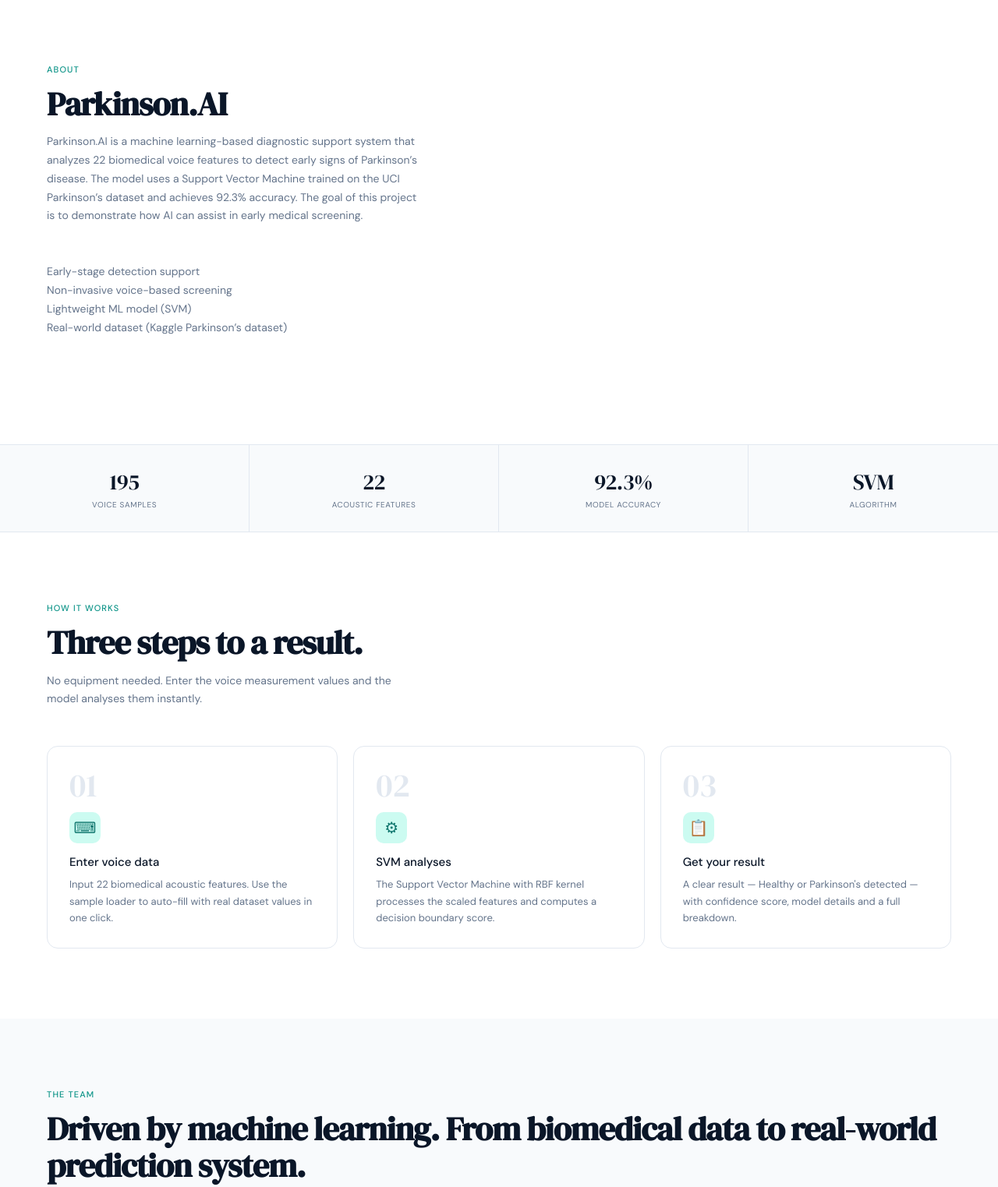
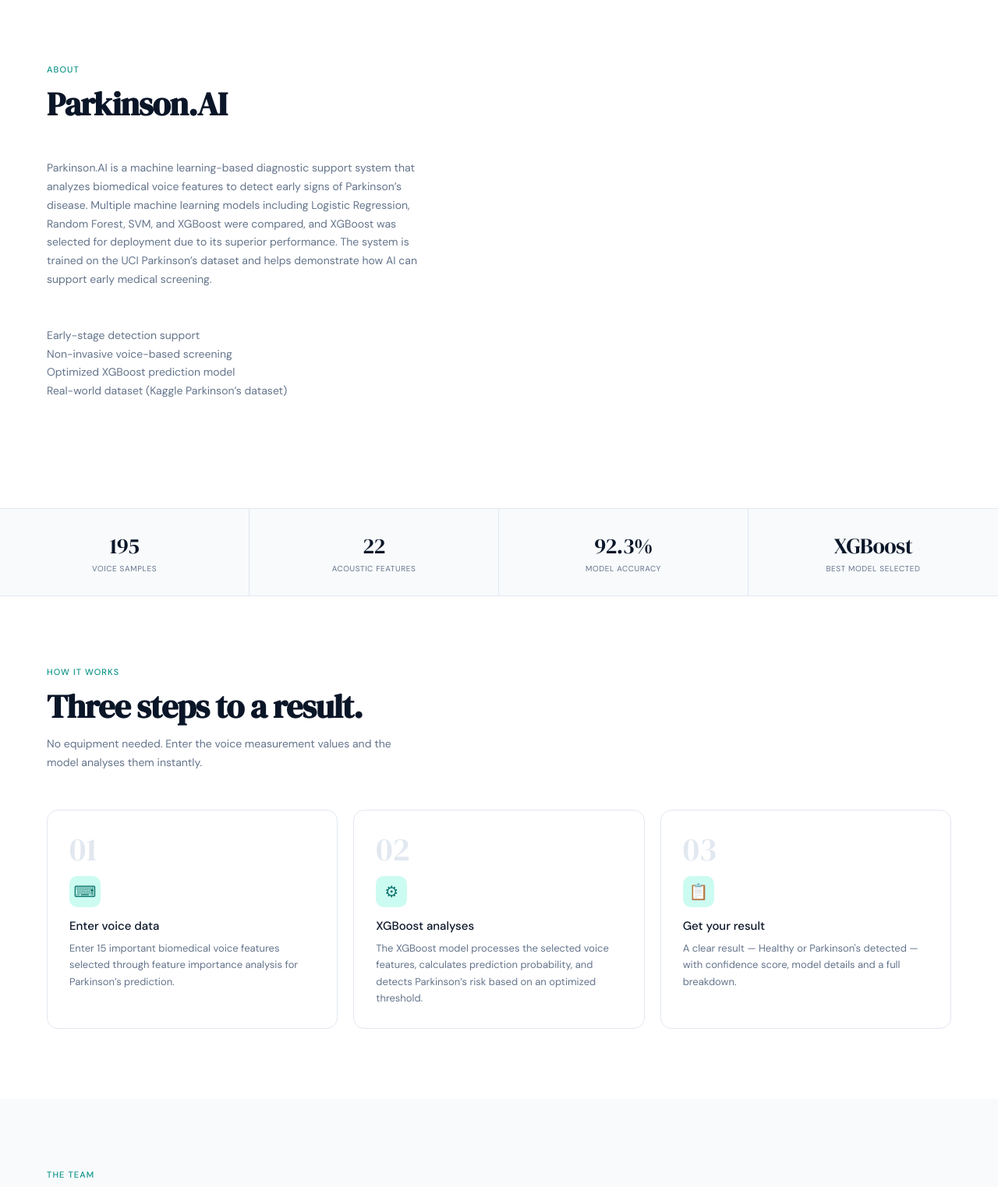
Before and after one commit to Pragati-ab/parkinson-detection-ai, a FastAPI app: page / in a window 1280 px wide. Shown: the part 808-2331 px from the top of the page at 78% size. Run offline with FastAPI, Linux system fonts and the light colour scheme; parts of the project's set-up code (start-up, migrations or seed data) failed here and were passed over.

Commit message:
correct value

```diff
--- a/backend/templates/index.html
+++ b/backend/templates/index.html
@@ -1004,8 +1004,8 @@
       </h1>
 
       <p class="hero-p fade-up delay-2">
-        22 biomedical acoustic features analysed by a Support Vector Machine trained on the UCI Parkinson's dataset.
-        92.3% accuracy.
+  15 biomedical voice features analysed using an XGBoost model trained on the UCI Parkinson’s dataset.
+
       </p>
 
       <div class="hero-btns fade-up delay-3">
@@ -1028,14 +1028,16 @@
   <div class="sec-eyebrow">About</div>
   <h2 class="sec-h">Parkinson.AI</h2>
   <p class="sec-sub">
-    Parkinson.AI is a machine learning-based diagnostic support system that analyzes 22 biomedical voice features to detect early signs of Parkinson’s disease.
-    The model uses a Support Vector Machine trained on the UCI Parkinson’s dataset and achieves 92.3% accuracy.
-    The goal of this project is to demonstrate how AI can assist in early medical screening.
+    <p class="sec-sub">
+  Parkinson.AI is a machine learning-based diagnostic support system that analyzes biomedical voice features to detect early signs of Parkinson’s disease.
+  Multiple machine learning models including Logistic Regression, Random Forest, SVM, and XGBoost were compared, and XGBoost was selected for deployment due to its superior performance.
+  The system is trained on the UCI Parkinson’s dataset and helps demonstrate how AI can support early medical screening.
+    </p>
   </p>
   <p class="sec-sub">
   <span> Early-stage detection support</span><br>
   <span> Non-invasive voice-based screening</span><br>
-  <span> Lightweight ML model (SVM)</span><br>
+  <span> Optimized XGBoost prediction model</span><br>
   <span> Real-world dataset (Kaggle Parkinson’s dataset)</span>
 </p>
   </section>
@@ -1054,8 +1056,8 @@
       <div class="stat-lbl">Model accuracy</div>
     </div>
     <div class="stat-cell">
-      <div class="stat-val">SVM</div>
-      <div class="stat-lbl">Algorithm</div>
+      <div class="stat-val">XGBoost</div>
+      <div class="stat-lbl">Best Model Selected</div>
     </div>
   </div>
 
@@ -1070,15 +1072,13 @@
         <div class="how-num">01</div>
         <div class="how-icon">&#9000;</div>
         <div class="how-h">Enter voice data</div>
-        <div class="how-p">Input 22 biomedical acoustic features. Use the sample loader to auto-fill with real dataset
-          values in one click.</div>
+        <div class="how-p">Enter 15 important biomedical voice features selected through feature importance analysis for Parkinson’s prediction.</div>
       </div>
       <div class="how-card">
         <div class="how-num">02</div>
         <div class="how-icon">&#9881;</div>
-        <div class="how-h">SVM analyses</div>
-        <div class="how-p">The Support Vector Machine with RBF kernel processes the scaled features and computes a
-          decision boundary score.</div>
+        <div class="how-h">XGBoost analyses</div>
+        <div class="how-p">The XGBoost model processes the selected voice features, calculates prediction probability, and detects Parkinson’s risk based on an optimized threshold.</div>
       </div>
       <div class="how-card">
         <div class="how-num">03</div>
```
